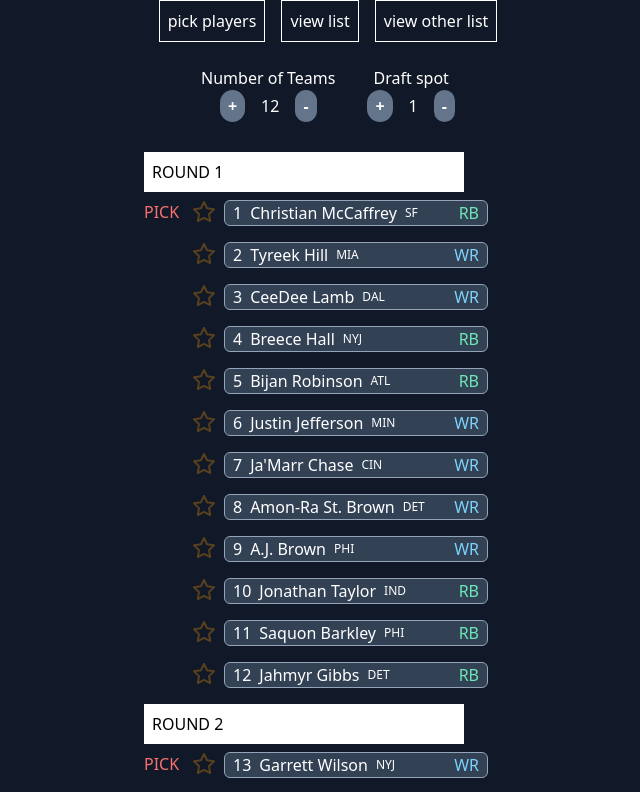
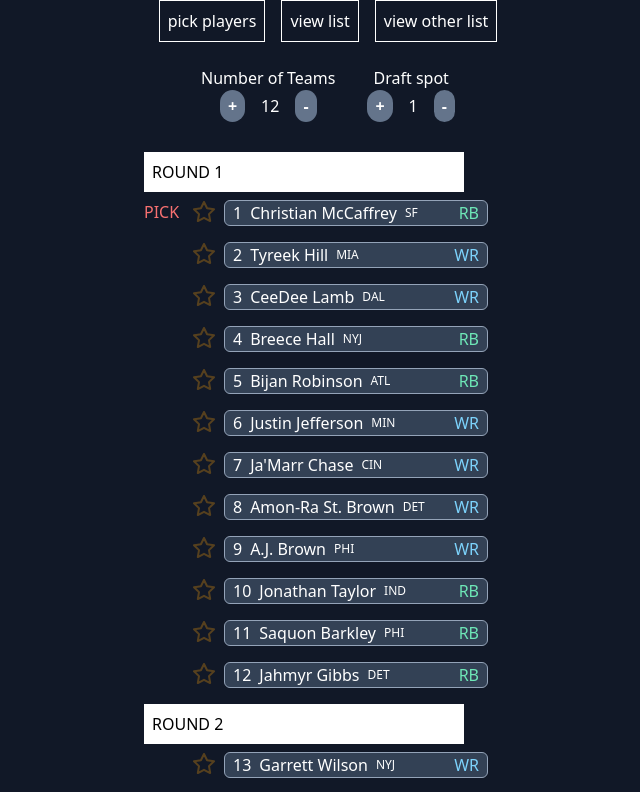
Before and after one commit to tastyDanish/fantasy-picker, a Next.js app: page /list in a window 1280 px wide. Shown: the top 792 px of the page, without its empty margins (312-952 px from the left). Built offline with nearby package versions, Linux system fonts and the light colour scheme.

Commit message:
update draft pick to snake format

```diff
--- a/src/components/player-rankings.tsx
+++ b/src/components/player-rankings.tsx
@@ -48,7 +48,11 @@
               players={players}
               player={player}
               index={index}
-              draftSpot={index % numberTeams === pickSpot - 1}
+              draftSpot={
+                Math.floor(index / numberTeams) > 0
+                  ? index % numberTeams === 12 - pickSpot
+                  : index % numberTeams === pickSpot - 1
+              }
               filterFunction={(s) => s.position !== "DST" && s.position !== "K"}
               updatePlayer={updatePlayer}
             />
```
